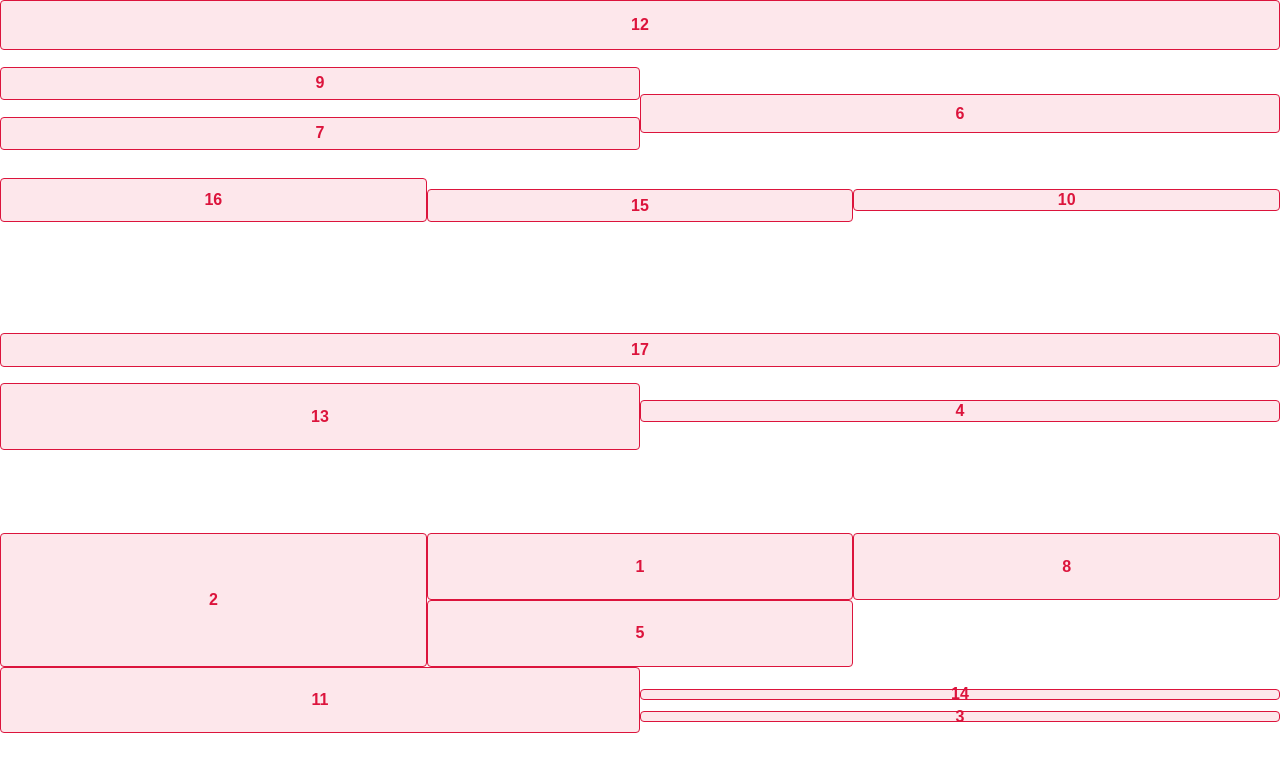
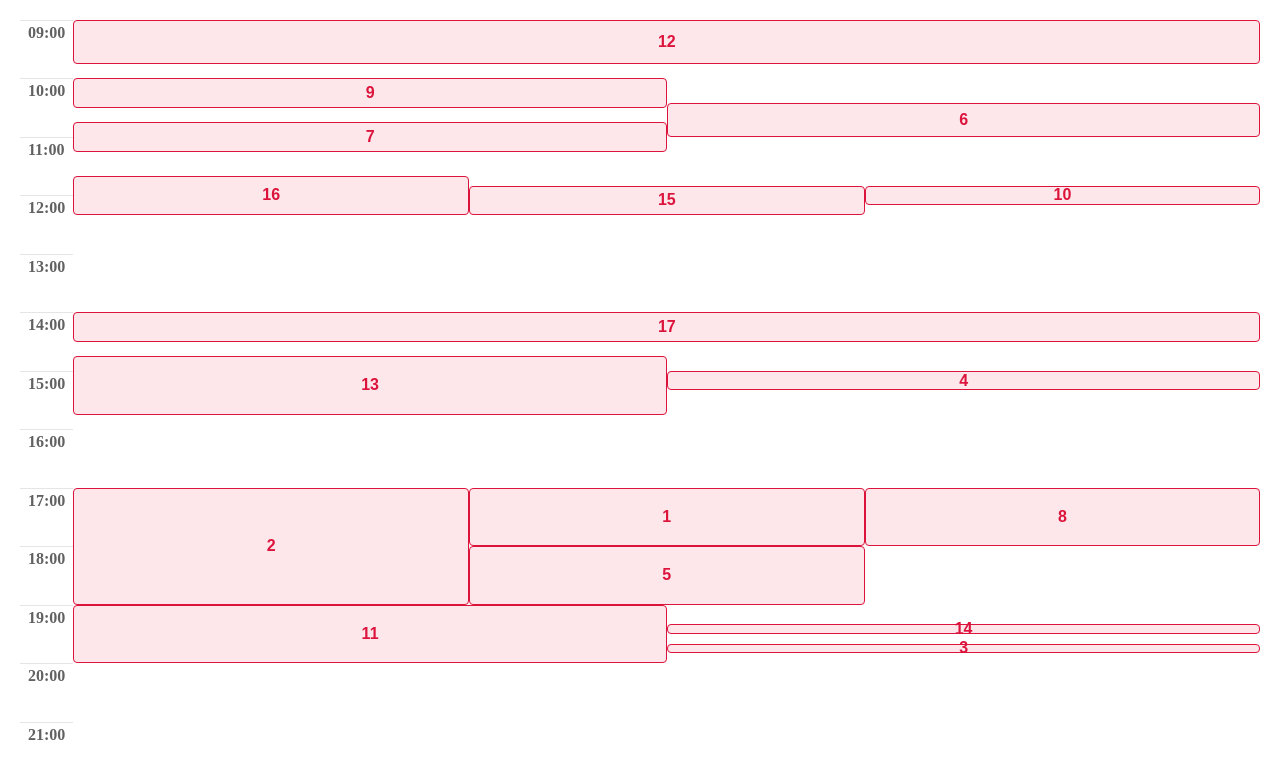
Before and after one commit to p2Scie/rendering_event_solution, a React (Vite) app: page / in a window 1280 px wide. Shown: the top 778 px of the page. Built offline with nearby package versions, Linux system fonts and the light colour scheme.

Commit message:
feat: ajout des marqueurs temporels

```diff
--- a/src/components/Calendar.tsx
+++ b/src/components/Calendar.tsx
@@ -5,15 +5,36 @@ import {FormattedEventEntity} from "../models/FormattedEventEntity";
 import Event from "./Event";
 import Spinner from "./Spinner";
 import useResizeObserver from "use-resize-observer";
+import Timeslots from "./Timeslots.tsx";
+import styled from 'styled-components';
+
+/** Styles **/
+const Main = styled.main`
+  display: flex;
+  padding: 20px;
+`;
+
+const CalendarContainer = styled.div`
+  position: relative;
+  flex: 1 1 auto;
+`;
 
 function Calendar() {
     const [data, setData] = useState<FormattedEventEntity[]>([]);
     const [isLoading, setIsLoading] = useState<boolean>(false);
-    const calendarStart = useMemo(() => Duration.fromISOTime('09:00').as('minutes'), []);
-    const calendarEnd = useMemo(() => Duration.fromISOTime('21:00').as('minutes'), []);
-    const calendarDuration = useMemo(() => calendarEnd - calendarStart, [calendarEnd, calendarStart]);
+    const calendarStart = useMemo(() => '09:00', []);
+    const calendarEnd = useMemo(() => '22:00', []);
+
+    /**
+     * Convertir les heures en minutes
+     * @param hours
+     */
+    const convertHoursToMinutes = useCallback((hours: string): number =>
+        Duration.fromISOTime(hours).as('minutes'), []);
+
+    const calendarDuration = useMemo(() => convertHoursToMinutes(calendarEnd) - convertHoursToMinutes(calendarStart), [calendarEnd, calendarStart]);
     const container = useRef<HTMLDivElement>(null);
-    const { width = 0, height = 0 } = useResizeObserver<HTMLDivElement>({ ref: container });
+    const {width = 0, height = 0} = useResizeObserver<HTMLDivElement>({ref: container});
 
     /**
      * Récupérer les événements du calendrier
@@ -33,18 +54,12 @@ function Calendar() {
             setIsLoading(false);
             console.error(e);
         }
-    },[]);
+    }, []);
 
     useEffect(() => {
         fetchEvents();
     }, [fetchEvents]);
 
-    /**
-     * Convertir les heures en minutes
-     * @param hours
-     */
-    const convertHoursToMinutes = useCallback((hours: string): number =>
-        Duration.fromISOTime(hours).as('minutes'), []);
 
     /**
      * Uniformiser et trier les événements dans l'ordre chronologique
@@ -89,17 +104,19 @@ function Calendar() {
                 }
             }
         );
-    }, [data])
+    }, [data]);
 
-    if (isLoading) {
+    if (isLoading && !data) {
         return <Spinner/>
     }
 
     return (
         <>
-            <main ref={container} id="container" style={{position: 'relative'}}>
+            <Main >
+                <Timeslots calendarDetails={{calendarStart, calendarEnd}}/>
+                <CalendarContainer ref={container} className="calendar">
                     {
-                    data.length && (
+                        data && (
                             data.map((event, index) => (
                                 <Event
                                     key={'event-' + index}
@@ -108,11 +125,13 @@ function Calendar() {
                                     containerDetails={{height, width}}
                                     overlappingEvents={detectConflicts(event)}
                                     detectConflicts={detectConflicts}
+                                    convertHoursToMinutes={convertHoursToMinutes}
                                 />
                             ))
                         )
                     }
-            </main>
+                </CalendarContainer>
+            </Main>
         </>
     )
 }
--- a/src/components/Event.tsx
+++ b/src/components/Event.tsx
@@ -3,17 +3,46 @@ import {EventProps} from "../models/EventProps";
 import {FormattedEventEntity} from "../models/FormattedEventEntity";
 import styled from 'styled-components';
 
-function Event({eventDetails, calendarDetails, containerDetails, overlappingEvents, detectConflicts}: EventProps) {
+/** Styles **/
+const Container = styled.div<{ $height: number; $width: number; $top: number; $leftOffset: number; }>`
+  position: absolute;
+  display: inline-flex;
+  justify-content: center;
+  align-items: center;
+  border: 1px solid #0a5eff;
+  background-color: rgba(10, 94, 255, .1);
+  border-radius: 4px;
+  font-weight: bold;
+  font-family: sans-serif;
+  color: #0a5eff;
+  height: ${props => props.$height}px;
+  width: ${props => props.$width}px;
+  top: ${props => props.$top}px;
+  left: ${props => props.$leftOffset * props.$width}px;
+
+  @media (min-width: 768px) {
+    color: #fc9b10;
+    background-color: rgba(255, 155, 16, .1);
+    border-color: #fc9b10;
+  }
+  @media (min-width: 992px) {
+    color: crimson;
+    background-color: rgba(237, 20, 61, .1);
+    border-color: crimson;
+  }
+`
+
+function Event({eventDetails, calendarDetails, containerDetails, overlappingEvents, detectConflicts, convertHoursToMinutes}: EventProps) {
     /**
      * Calculer la position 'top' de l'événement
      */
     const calculateTopPosition = useMemo((): number => {
-        const { start } = eventDetails;
-        const { calendarStart, calendarDuration } = calendarDetails;
-        const { height } = containerDetails;
+        const {start} = eventDetails;
+        const {calendarStart, calendarDuration} = calendarDetails;
+        const {height} = containerDetails;
 
         const heightRatio = height / calendarDuration;
-        const topPosition = (start - calendarStart) * heightRatio;
+        const topPosition = (start - convertHoursToMinutes(calendarStart)) * heightRatio;
 
         return topPosition;
     }, [eventDetails, calendarDetails, containerDetails]);
@@ -99,41 +128,25 @@ function Event({eventDetails, calendarDetails, containerDetails, overlappingEven
      * Calculer la hauteur de l'événement
      */
     const calculateHeight = useMemo((): number => {
-        const { duration } = eventDetails;
-        const { height } = containerDetails;
-        const { calendarDuration } = calendarDetails;
+        const {duration} = eventDetails;
+        const {height} = containerDetails;
+        const {calendarDuration} = calendarDetails;
 
         const heightRatio = height / calendarDuration;
         return duration * heightRatio;
     }, [eventDetails, containerDetails, calendarDetails]);
 
-    const Div = styled.div`
-      position: absolute;
-      display: inline-flex;
-      justify-content: center;
-      align-items: center;
-      border: 1px solid #0a5eff;
-      background-color: rgba(10, 94, 255, .1);
-      border-radius: 4px;
-      font-weight: bold;
-      font-family: sans-serif;
-      color: #0a5eff;
-      height: ${calculateHeight}px;
-      width: ${calculateWidth}px;
-      top: ${calculateTopPosition}px;
-      left: ${calculateLeftOffset * calculateWidth()}px;
-      @media (min-width: 768px) {
-        color: #fc9b10;
-        background-color: rgba(255, 155, 16, .1);
-        border-color: #fc9b10;
-      }
-      @media (min-width: 992px) {
-        color: crimson;
-        background-color: rgba(237, 20, 61, .1);
-        border-color: crimson;
-      }
-    `
-    return <Div id={`${eventDetails.id}`}><span>{eventDetails.id}</span></Div>
+    return (
+        <Container
+            id={`${eventDetails.id}`}
+            $height={calculateHeight}
+            $width={calculateWidth()}
+            $top={calculateTopPosition}
+            $leftOffset={calculateLeftOffset}
+        >
+            <span>{eventDetails.id}</span>
+        </Container>
+    )
 }
 
 export default Event;
--- /dev/null
+++ b/src/components/Timeslots.tsx
@@ -0,0 +1,64 @@
+import {useMemo} from 'react';
+import styled from 'styled-components';
+import {TimeslotsProps} from "../models/TimeslotsProps";
+import {Duration, DateTime} from "luxon";
+
+
+/** Styles **/
+const Container = styled.ol`
+  position: relative;
+  z-index: 100;
+  height: 100%;
+  display: flex;
+  flex-direction: column;
+  box-sizing: border-box;
+  list-style: none;
+`;
+
+const Timeslot = styled.li`
+  flex: 1 1 auto;
+  border-top: 1px solid #e5e5e5;
+  padding: 3px 8px;
+`;
+
+const Marker = styled.time`
+  font-size: 16px;
+  color: #616161;
+  font-weight: bold;
+`;
+
+function Timeslots({calendarDetails}: TimeslotsProps) {
+    const format = "HH:mm";
+    const startTime = useMemo(() => DateTime.fromFormat(calendarDetails.calendarStart, format), [calendarDetails]);
+    const endTime = useMemo(() => DateTime.fromFormat(calendarDetails.calendarEnd, format), [calendarDetails]);
+    const durationInterval = useMemo(() => Duration.fromISOTime('01:00'), []);
+
+    const timeMarkers: string[] = useMemo(() => {
+        const timeIntervals = [];
+        let i = startTime;
+        while (i < endTime) {
+            timeIntervals.push(i.toFormat(format));
+            i = i.plus(durationInterval);
+        }
+        return timeIntervals;
+    }, [startTime, endTime, durationInterval]);
+
+
+    return (
+        <Container>
+            {
+                timeMarkers && (
+                    timeMarkers.map((interval: string, index: number) => (
+                        <Timeslot key={'timeMarker-' + index}>
+                            <Marker dateTime={interval}>{interval}</Marker>
+                        </Timeslot>
+                    ))
+                )
+            }
+
+        </Container>
+    )
+
+}
+
+export default Timeslots;
--- a/src/models/EventProps.tsx
+++ b/src/models/EventProps.tsx
@@ -3,7 +3,7 @@ import {FormattedEventEntity} from "./FormattedEventEntity";
 export interface EventProps {
     eventDetails: FormattedEventEntity,
     calendarDetails: {
-        calendarStart: number,
+        calendarStart: string,
         calendarDuration: number
     },
     containerDetails: {
@@ -11,5 +11,6 @@ export interface EventProps {
         width: number
     },
     overlappingEvents: FormattedEventEntity[],
-    detectConflicts: any
+    detectConflicts: any,
+    convertHoursToMinutes: any
 }
--- /dev/null
+++ b/src/models/TimeslotsProps.tsx
@@ -0,0 +1,6 @@
+export interface TimeslotsProps {
+    calendarDetails: {
+        calendarStart: string,
+        calendarEnd: string
+    }
+}
```
Lines whose indentation alone changed are shown as unchanged.
